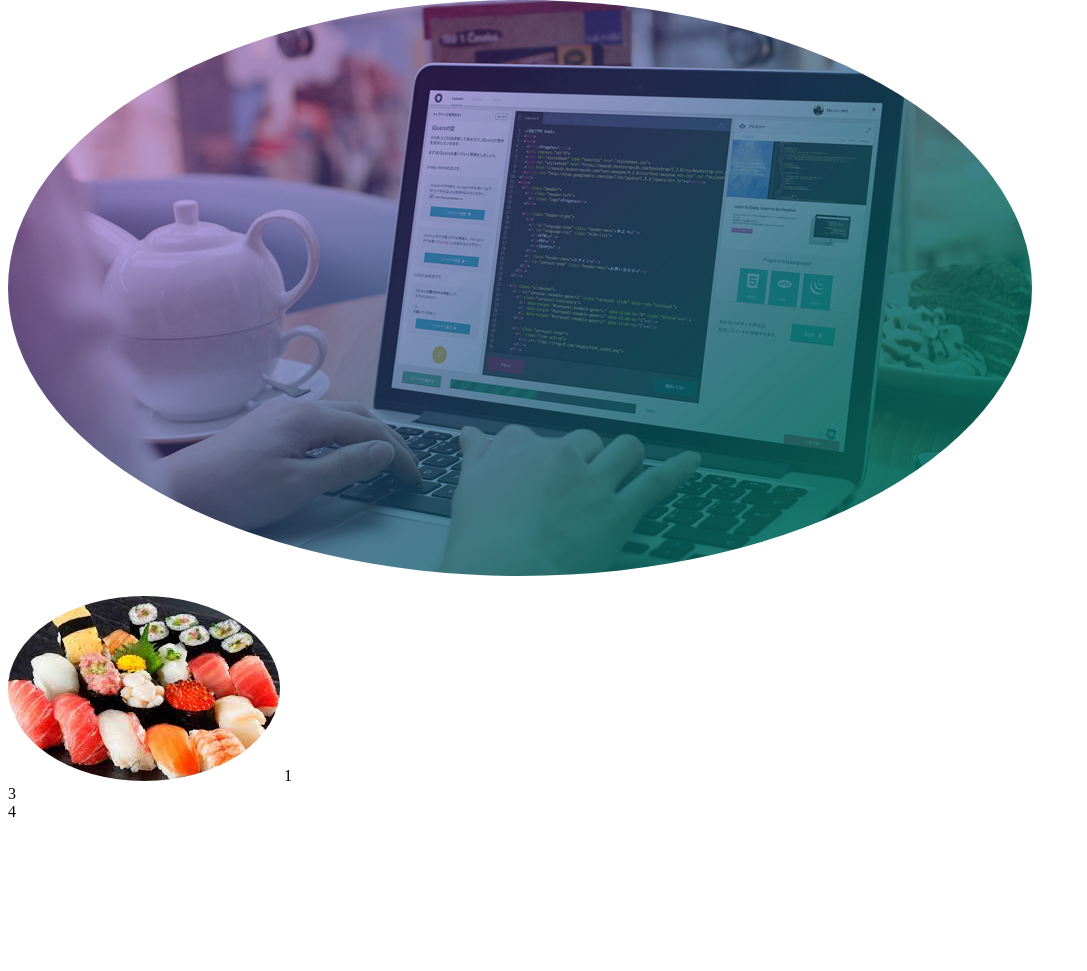
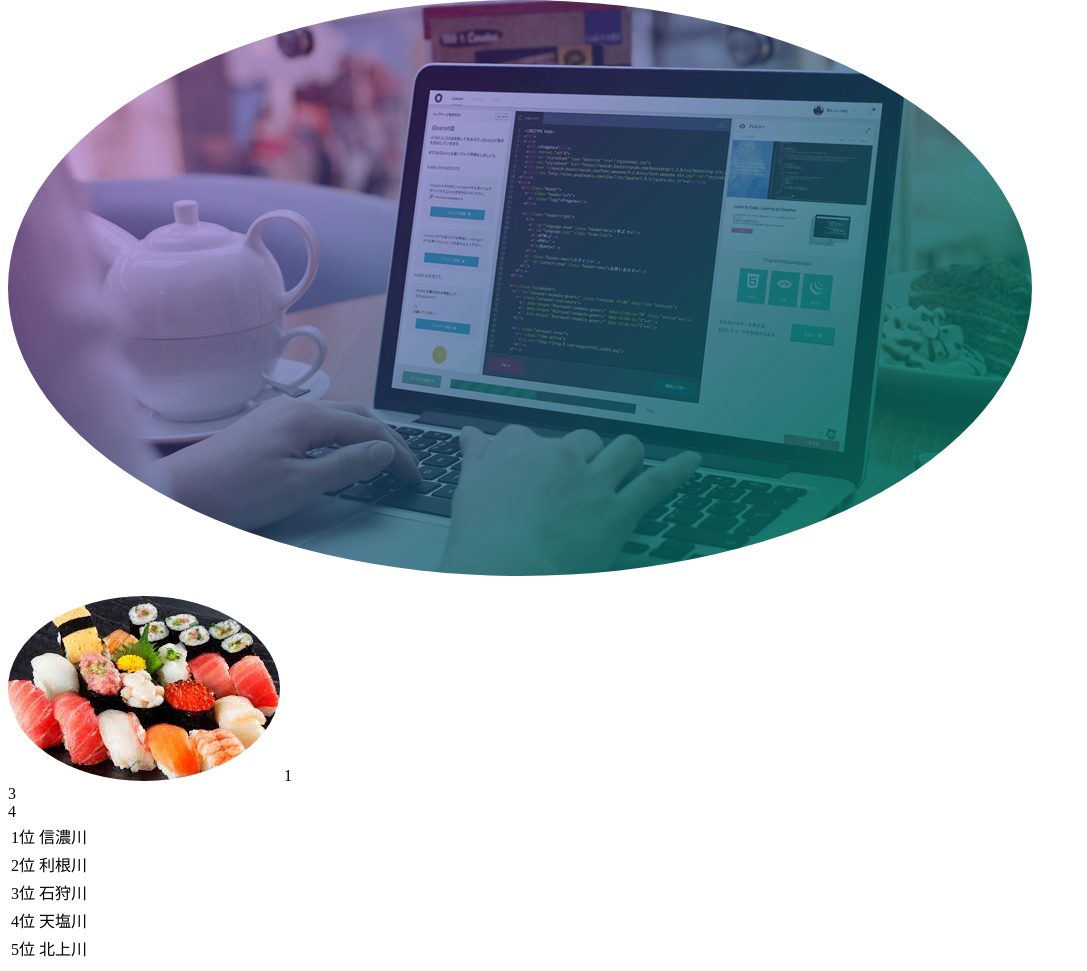
Before and after one commit to koumei01/koumei.github.io, a plain HTML site: page mirror-index.html in a window 1280 px wide. Shown: the part 343-1314 px from the top of the page, without its empty margins (0-1087 px from the left). Before the commit the page ends 1172 px from the top, so only its background shows below. Drawn offline with Linux system fonts and the light colour scheme.

Commit message:
Add files via upload

```diff
--- a/mirror-index.html
+++ b/mirror-index.html
@@ -123,6 +123,22 @@
 
       if(num1 < 3){alert("3より小さいです");}
       else{alert("3より大きいです");}
+
+      var river = new Array(
+"日本の川の長さランキング",
+"信濃川",
+"利根川",
+"石狩川",
+"天塩川",
+"北上川"
+);
+
+document.write("<table>");
+for ( var i = 1 ; i <= 5 ; i++ ){
+  document.write("<tr><td>" + i + "位</td><td>" + river[i] + "</td></tr>")
+}
+document.write("</table>");
+
     </script>
     <!--<noscript>JavaScriptはOFFです</noscript>-->
 </body>
```
